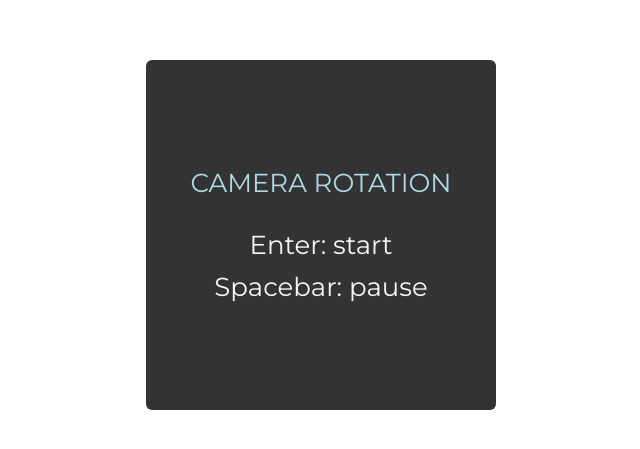
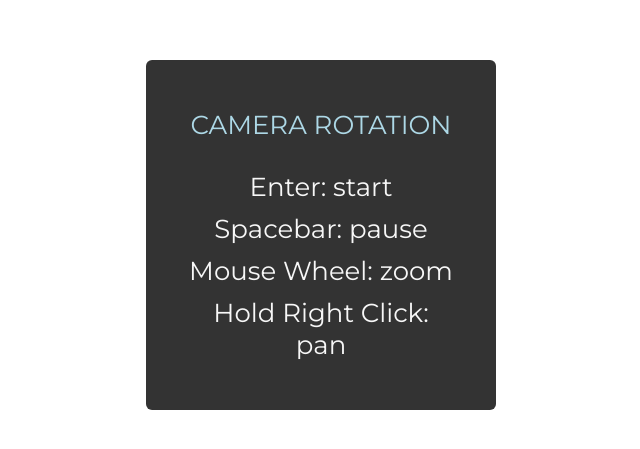
Before and after one commit to DownTheMatrix/3D-Village-, a website: page index.html in a window 1280 px wide. Shown: the part 165-614 px from the top of the page, without its empty margins (319-959 px from the left). Drawn offline with nearby package versions, Linux system fonts and the light colour scheme.

Commit message:
Add commands to modal

```diff
--- a/index.html
+++ b/index.html
@@ -16,6 +16,8 @@
             <li class="list-heading">Camera Rotation</li>
             <li>Enter: start</li>
             <li>Spacebar: pause</li>
+            <li>Mouse Wheel: zoom</li>
+            <li>Hold Right Click: pan</li>
         </ul>
     </div>
 
```
